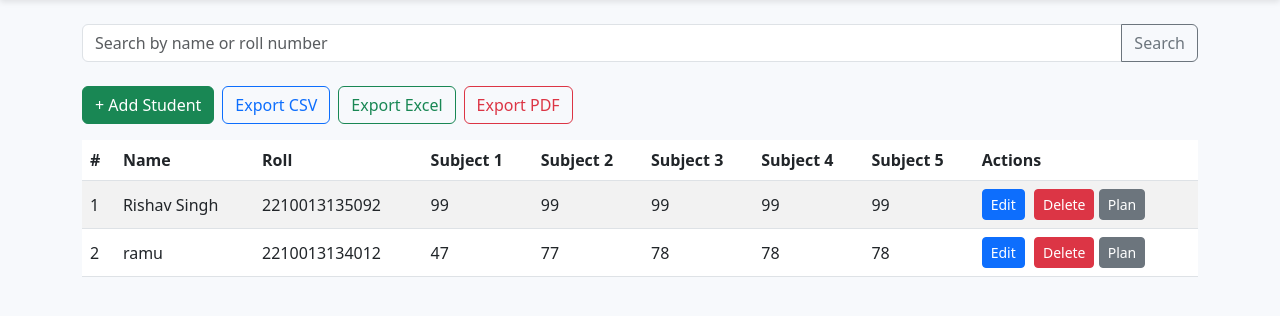
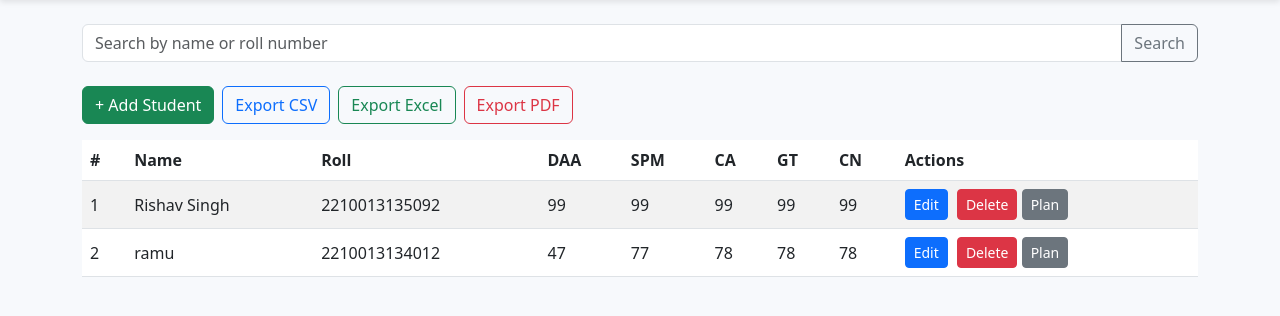
Before and after one commit to Rishav054051/Student-Management-System, a Flask app: page /dashboard in a window 1280 px wide. Shown: the part 56-372 px from the top of the page. Run offline with Flask 3, Linux system fonts and the light colour scheme; a user stored in the database is signed in; data comes from the database, SQL or seed files in the repository; both versions use the stored data as it was after the commit.

Commit message:
subject updated

```diff
--- a/templates/dashboard.html
+++ b/templates/dashboard.html
@@ -55,11 +55,11 @@
                         <th>#</th>
                         <th>Name</th>
                         <th>Roll</th>
-                        <th>Subject 1</th>
-                        <th>Subject 2</th>
-                        <th>Subject 3</th>
-                        <th>Subject 4</th>
-                        <th>Subject 5</th>
+                        <th>DAA</th>
+                        <th>SPM</th>
+                        <th>CA</th>
+                        <th>GT</th>
+                        <th>CN</th>
                         <th>Actions</th>
                     </tr>
                 </thead>
```
Also changed, not shown: utils.py (+8 -6 lines), student.db.
